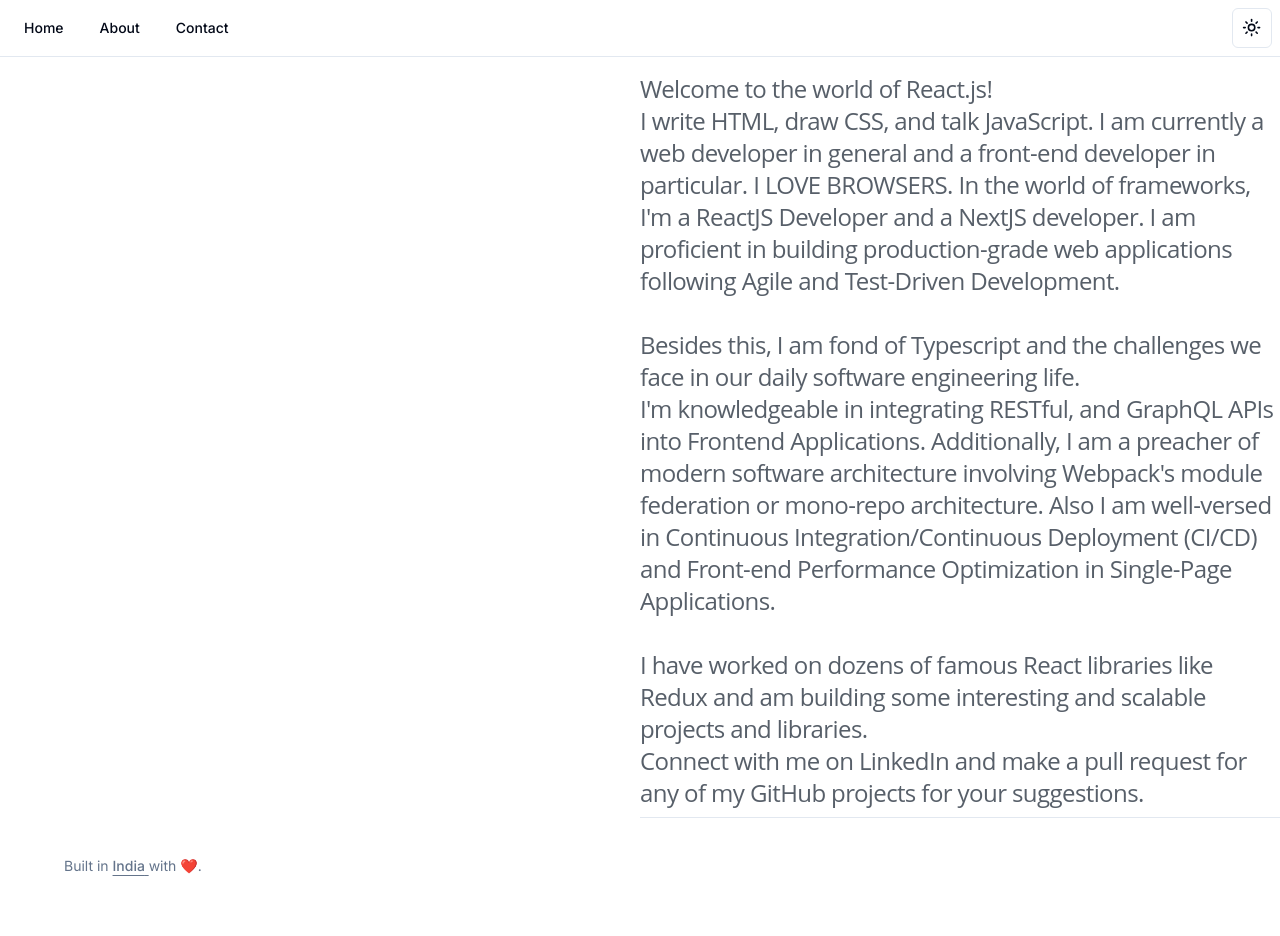
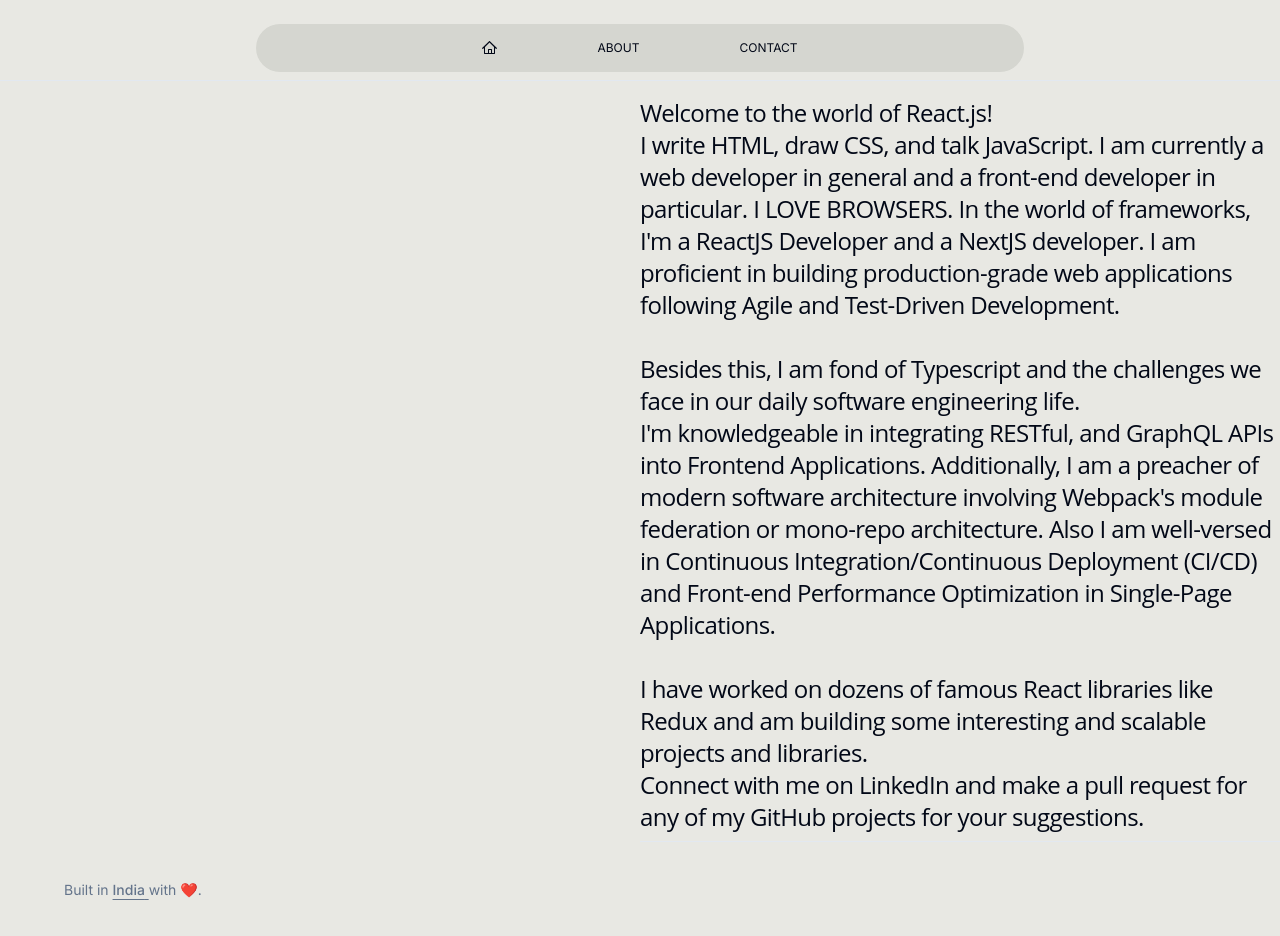
Before and after one commit to ap221882/ajay-pathak, a Next.js app: page /about in a window 1280 px wide. Before the commit the page ends 914 px from the top, so only its background shows below. Built offline with nearby package versions, Linux system fonts and the light colour scheme.

Commit message:
nav ui fixes

```diff
--- a/src/app/about/page.tsx
+++ b/src/app/about/page.tsx
@@ -4,7 +4,7 @@ const About = () => {
   return (
     <div className='grid grid-cols-2 pt-4'>
       <div></div>
-      <div className="scroll-m-20 border-b pb-2 text-2xl tracking-tight first:mt-0 font-sans text-gray-800/75 leading-8 overflow-y-auto">
+      <div className="scroll-m-20 border-b pb-2 text-2xl tracking-tight first:mt-0 font-sans leading-8 overflow-y-auto">
         <p>Welcome to the world of React.js!</p>
         <p>{`I write HTML, draw CSS, and talk JavaScript. I am currently a web developer in general and a front-end developer in particular. I LOVE BROWSERS. In the world of frameworks, I'm a ReactJS Developer and a NextJS developer. I am proficient in building production-grade web applications following Agile and Test-Driven Development.`}
         </p>
--- a/src/app/layout.tsx
+++ b/src/app/layout.tsx
@@ -4,7 +4,6 @@ import type { Metadata } from 'next';
 import { Inter } from 'next/font/google';
 
 import { CustomNavigationMenu } from '@/components/customComponents/navBar';
-import { ModeToggle } from '@/components/customComponents/toggleTheme';
 import { ThemeProvider } from '@/components/theme-provider';
 import { Separator } from '@/components/ui/separator';
 
@@ -22,17 +21,17 @@ export default function RootLayout({
 }>) {
   return (
     <html lang="en">
-      <body className={`${inter.className} max-h-screen`}>
+      <body className={`${inter.className} max-h-screen bg-[#e8e8e3]`}>
         <ThemeProvider
           attribute="class"
           defaultTheme="light"
           enableSystem
           disableTransitionOnChange
         >
-          <nav className='flex flex-row justify-between p-2'>
+        <nav className='flex flex-row justify-center p-2'>
         <CustomNavigationMenu/>
-        <ModeToggle/>
-          </nav>
+        {/* <ModeToggle/> */}
+        </nav>
           <Separator />
           {children}
           <footer className="py-6 md:px-8 md:py-0">
--- a/src/components/customComponents/navBar.tsx
+++ b/src/components/customComponents/navBar.tsx
@@ -12,15 +12,16 @@ import {
   navigationMenuTriggerStyle,
 } from '@/components/ui/navigation-menu';
 import { cn } from '@/lib/utils';
+import { HomeIcon } from '@radix-ui/react-icons';
 
 export function CustomNavigationMenu() {
   return (
-    <NavigationMenu>
-      <NavigationMenuList>
+    <NavigationMenu className='max-w-3xl bg-[#d5d6d0] rounded-full mt-4'>
+      <NavigationMenuList className='flex gap-16 py-2'>
         <NavigationMenuItem>
           <Link href="/" legacyBehavior passHref>
             <NavigationMenuLink className={navigationMenuTriggerStyle()}>
-              Home
+             <HomeIcon/>
             </NavigationMenuLink>
           </Link>
         </NavigationMenuItem>
--- a/src/components/ui/navigation-menu.tsx
+++ b/src/components/ui/navigation-menu.tsx
@@ -1,9 +1,10 @@
-import * as React from "react"
-import * as NavigationMenuPrimitive from "@radix-ui/react-navigation-menu"
-import { cva } from "class-variance-authority"
-import { ChevronDown } from "lucide-react"
+import * as React from 'react';
 
-import { cn } from "@/lib/utils"
+import { cva } from 'class-variance-authority';
+import { ChevronDown } from 'lucide-react';
+
+import { cn } from '@/lib/utils';
+import * as NavigationMenuPrimitive from '@radix-ui/react-navigation-menu';
 
 const NavigationMenu = React.forwardRef<
   React.ElementRef<typeof NavigationMenuPrimitive.Root>,
@@ -12,7 +13,7 @@ const NavigationMenu = React.forwardRef<
   <NavigationMenuPrimitive.Root
     ref={ref}
     className={cn(
-      "relative z-10 flex max-w-max flex-1 items-center justify-center",
+      "relative z-10 flex max-w-max flex-1 items-center justify-center w-full",
       className
     )}
     {...props}
@@ -30,7 +31,7 @@ const NavigationMenuList = React.forwardRef<
   <NavigationMenuPrimitive.List
     ref={ref}
     className={cn(
-      "group flex flex-1 list-none items-center justify-center space-x-1",
+      "flex flex-1 list-none items-center justify-center space-x-1",
       className
     )}
     {...props}
@@ -41,7 +42,7 @@ NavigationMenuList.displayName = NavigationMenuPrimitive.List.displayName
 const NavigationMenuItem = NavigationMenuPrimitive.Item
 
 const navigationMenuTriggerStyle = cva(
-  "group inline-flex h-10 w-max items-center justify-center rounded-md bg-background px-4 py-2 text-sm font-medium transition-colors hover:bg-accent hover:text-accent-foreground focus:bg-accent focus:text-accent-foreground focus:outline-none disabled:pointer-events-none disabled:opacity-50 data-[active]:bg-accent/50 data-[state=open]:bg-accent/50"
+  "group inline-flex w-max items-center justify-center rounded-md px-4 py-2 text-xs uppercase transition-colors  hover:text-accent-foreground focus:bg-accent focus:text-accent-foreground focus:outline-none disabled:pointer-events-none disabled:opacity-50 data-[active]:bg-accent/50 data-[state=open]:bg-accent/50"
 )
 
 const NavigationMenuTrigger = React.forwardRef<
@@ -116,13 +117,13 @@ NavigationMenuIndicator.displayName =
   NavigationMenuPrimitive.Indicator.displayName
 
 export {
+  NavigationMenu,
+  NavigationMenuContent,
+  NavigationMenuIndicator,
+  NavigationMenuItem,
+  NavigationMenuLink,
+  NavigationMenuList,
+  NavigationMenuTrigger,
   navigationMenuTriggerStyle,
-  NavigationMenu,
-  NavigationMenuList,
-  NavigationMenuItem,
-  NavigationMenuContent,
-  NavigationMenuTrigger,
-  NavigationMenuLink,
-  NavigationMenuIndicator,
   NavigationMenuViewport,
-}
+};
```
